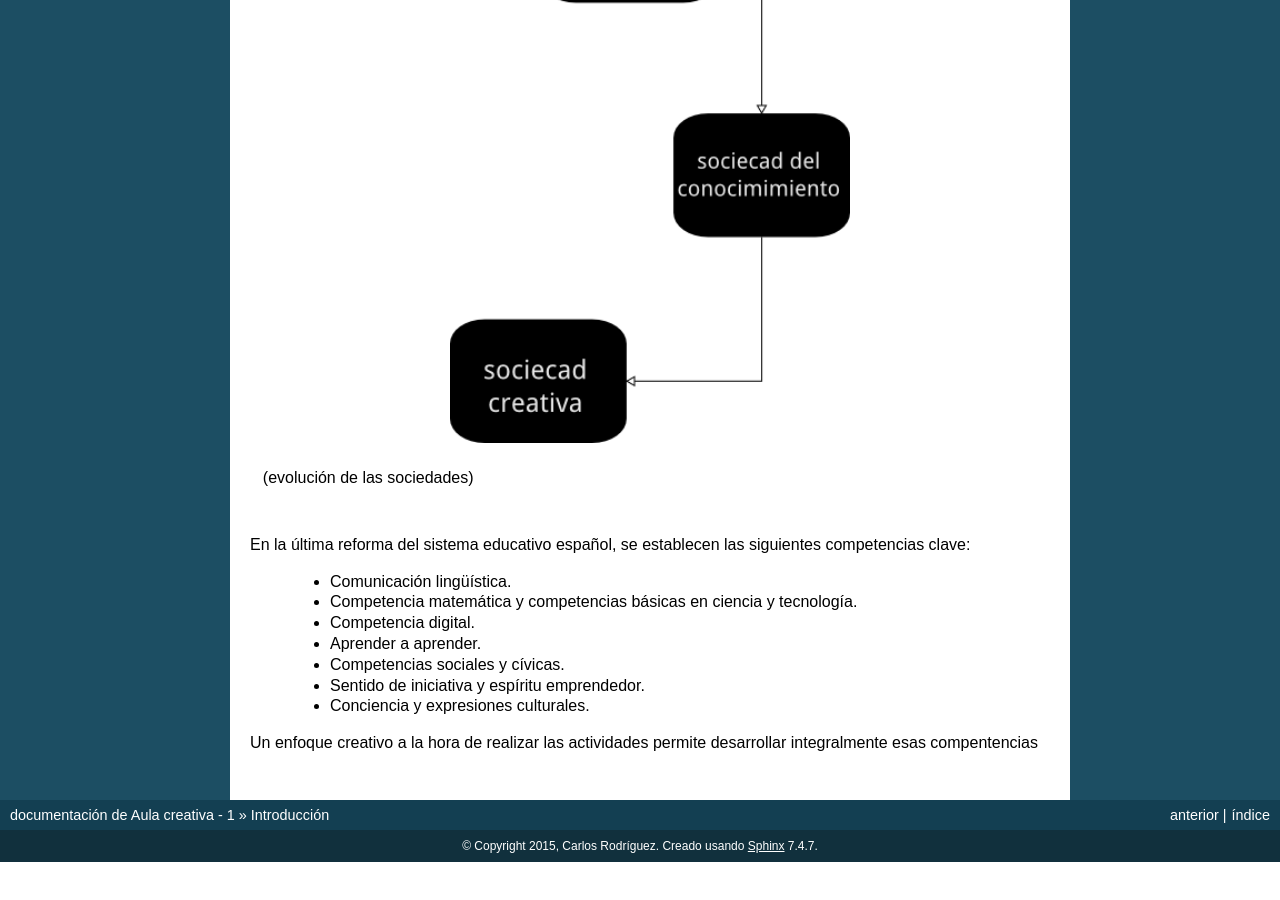
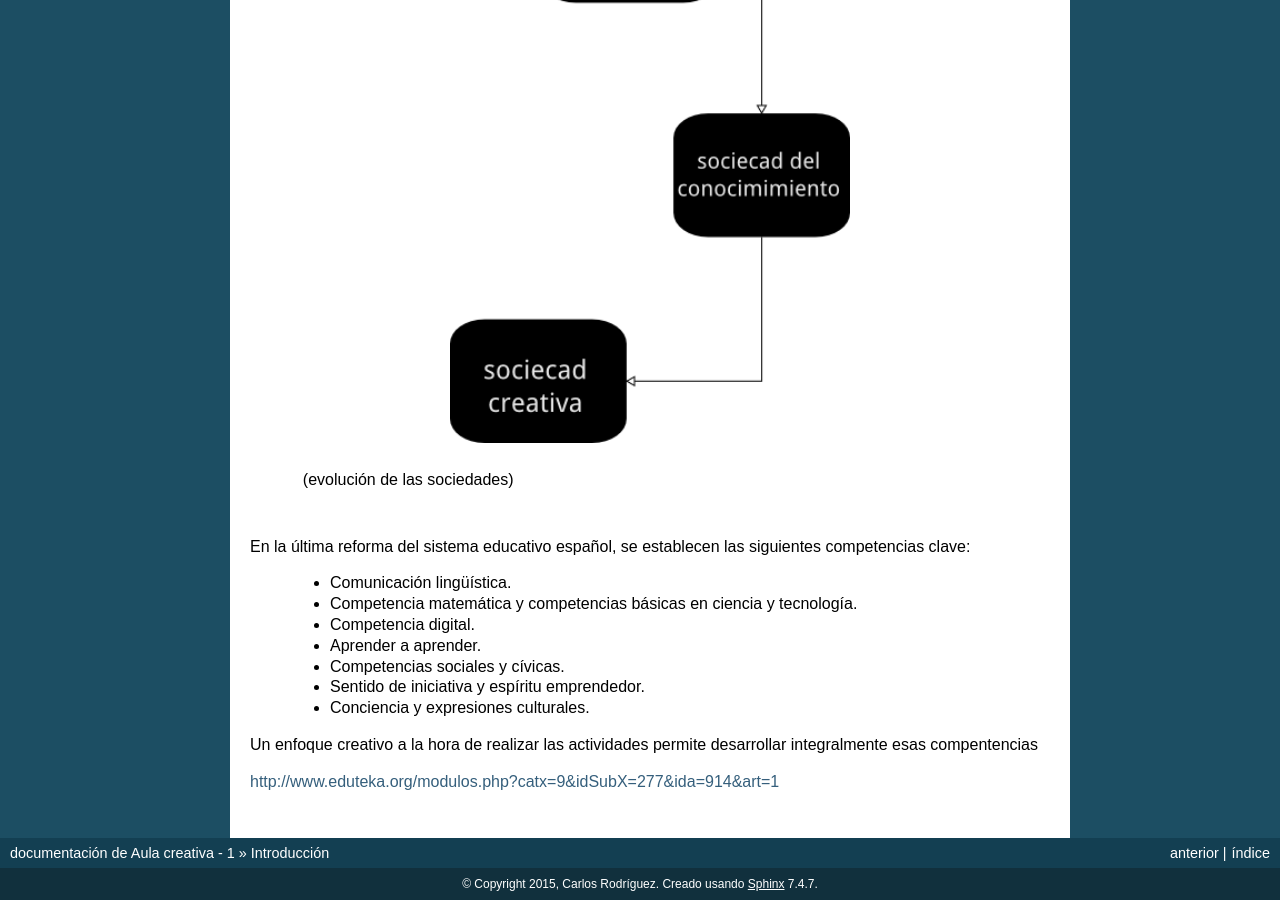
Before and after one commit to es3a10/aula_creativa, a Sphinx documentation site: the page built from docs/introduccion.rst, in a window 1280 px wide and 900 px high, scrolled down 1358 px. Built offline with Sphinx 7.4.7, drawn with Linux system fonts in a browser that asks for light colours; before the commit the page ends 2220 px from its top, so only the background shows below that; some of the changed lines change nothing that is shown.

Commit message:
Update introduccion.rst

```diff
--- a/docs/introduccion.rst
+++ b/docs/introduccion.rst
@@ -51,12 +51,12 @@
 de personas formadas. Para analizar cada una de las funciones, deberemos por tanto analizar los modelos sociales
 y los modelos productivos que que se han venido dando.
 
-.. figure:: ./images/sociedades.png
-	:width: 400px
-	:align: center
-	:alt: esquema de sociedades
+	.. figure:: ./images/sociedades.png
+		:width: 400px
+		:align: center
+		:alt: esquema de sociedades
 
-	(evolución de las sociedades)
+		(evolución de las sociedades)
 
 En la última reforma del sistema educativo español, se establecen las siguientes competencias clave:
 
@@ -69,3 +69,5 @@
     - Conciencia y expresiones culturales.
 
 Un enfoque creativo a la hora de realizar las actividades permite desarrollar integralmente esas compentencias
+
+http://www.eduteka.org/modulos.php?catx=9&idSubX=277&ida=914&art=1
```
